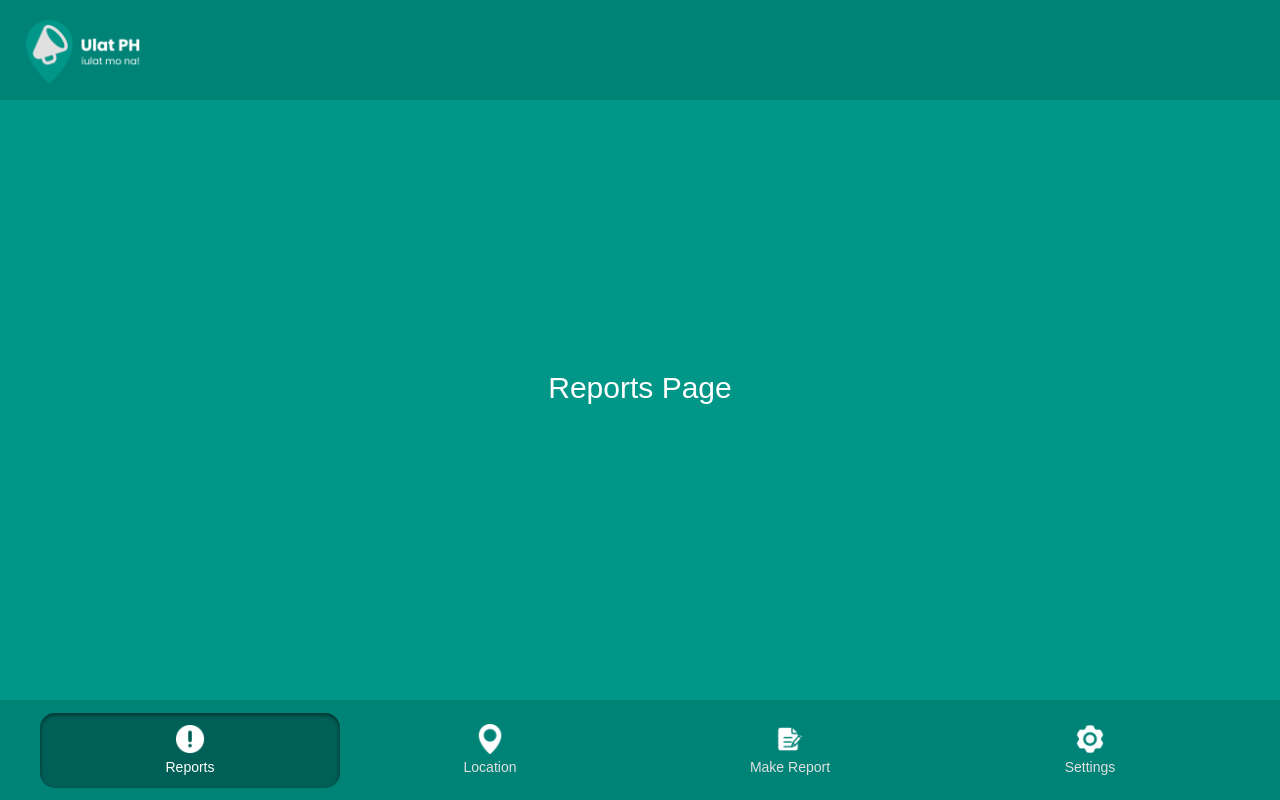
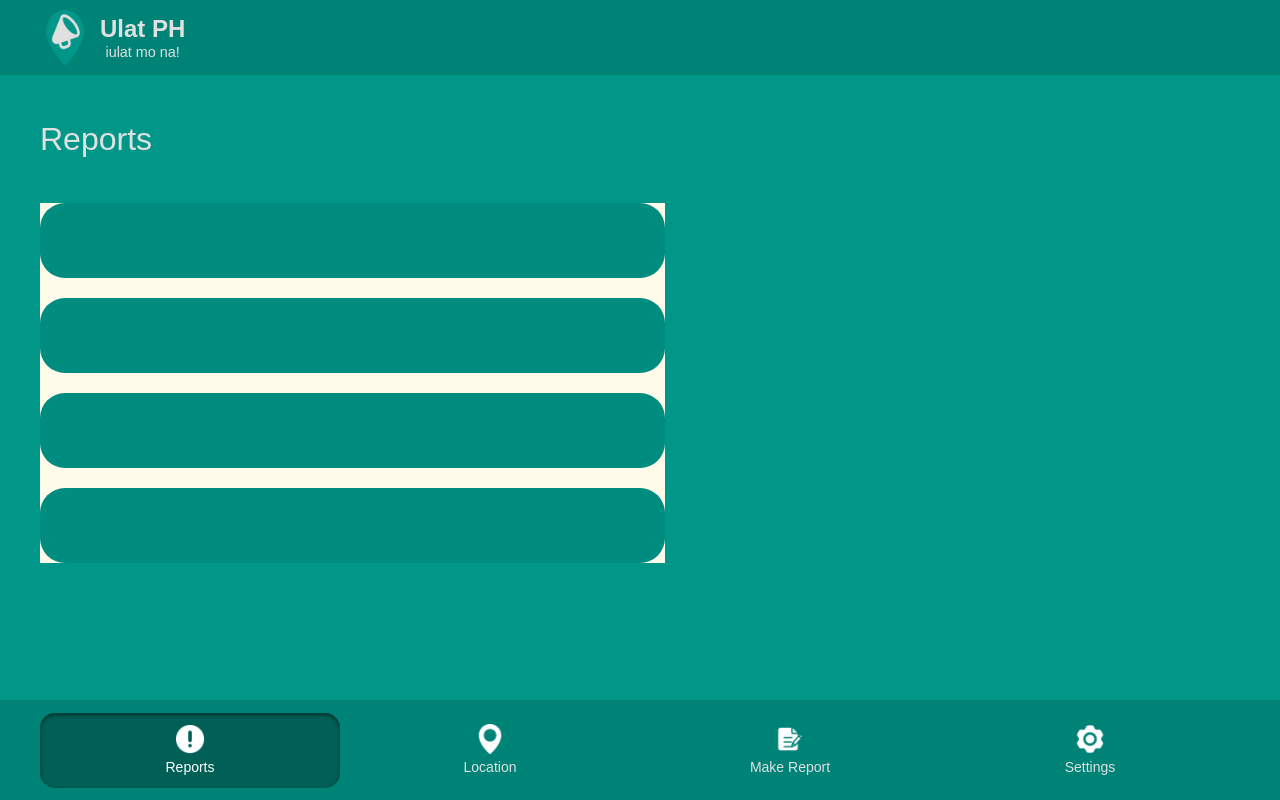
Before and after one commit to vnclrd/metro-realtime, a React (Vite) app in the folder frontend/: page /reports in a window 1280 px wide. Built offline with nearby package versions, Linux system fonts and the light colour scheme.

Commit message:
Create report bars

```diff
--- a/frontend/src/jsx/Reports.jsx
+++ b/frontend/src/jsx/Reports.jsx
@@ -3,26 +3,49 @@ import React, { useState } from 'react';
 function Reports() {
   // Use state to track which div is currently active.
   const [activeDiv, setActiveDiv] = useState('div1');
-
-  // Define the common, active, and inactive classes for the buttons.
-  // This makes the code cleaner and easier to read.
   const baseButtonClasses = 'flex flex-col items-center justify-center w-[25%] h-[75px] cursor-pointer';
 
   return (
     <div className='flex flex-col w-full min-h-screen'>
 
       {/* Header */}
-      <header className='fixed w-full h-[100px] top-0 bg-[#008377]'>
-        <img src="/public/ulat-ph-logo-2.png" alt="Ulat PH Logo 2" className='w-[125px] h-auto m-5' />
+      <header className='fixed flex w-full h-[75px] top-0 bg-[#008377]'>
+        <img src="/public/ulat-ph-logo.png" alt="Ulat PH Logo 2" className='w-[50px] m-2.5 ml-10' />
+        <div className='flex flex-col items-center justify-center'>
+          <h1 className='text-[1.5rem] text-[#e0e0e0] font-bold'>Ulat PH</h1>
+          <p className='text-[0.9rem] text-[#e0e0e0] font-light mt-[-5px]'>iulat mo na!</p>
+        </div>
+
       </header>
 
       {/* Reports Page Content */}
       <div
-        className={`flex-1 flex items-center justify-center p-4 mt-[75px] mb-[100px] ${
+        className={`flex-1 flex mt-[75px] mb-[100px] ${
           activeDiv === 'div1' ? 'bg-[#009688]' : 'hidden'
         }`}
       >
-        <h1 className='text-white text-3xl'>Reports Page</h1>
+
+        {/* Left Panel */}
+        <div className='w-[50%] h-auto bg-[#009688] m-10'>
+          <h1 className='text-[2rem] text-[#e0e0e0] font-medium mb-10'>Reports</h1>
+
+          <div className='flex flex-col gap-5 bg-amber-50'>
+            <div className='w-[625px] h-[75px] rounded-[25px] bg-[#008C7F]'></div>
+            <div className='w-[625px] h-[75px] rounded-[25px] bg-[#008C7F]'></div>
+            <div className='w-[625px] h-[75px] rounded-[25px] bg-[#008C7F]'></div>
+            <div className='w-[625px] h-[75px] rounded-[25px] bg-[#008C7F]'></div>
+          </div>
+
+
+
+
+
+
+        </div>
+
+        {/* Right Panel */}
+        <div className='w-[50%] h-auto bg-[#009688]'></div>
+
       </div>
 
       {/* Location Page Content */}
@@ -55,7 +78,7 @@ function Reports() {
       {/* Footer */}
       <footer className='fixed flex justify-around items-center w-full h-[100px] bottom-0 bg-[#008377] p-10'>
 
-        {/* Reports Button with Conditional Styles */}
+        {/* Reports Button */}
         <button
           className={`${baseButtonClasses} ${
             activeDiv === 'div1'
@@ -72,7 +95,7 @@ function Reports() {
           <p className='font-light text-sm mt-[3px]'>Reports</p>
         </button>
 
-        {/* Location Button with Conditional Styles */}
+        {/* Location Button */}
         <button
           className={`${baseButtonClasses} ${
             activeDiv === 'div2'
@@ -89,7 +112,7 @@ function Reports() {
           <p className='font-light text-sm mt-[3px]'>Location</p>
         </button>
 
-        {/* Make Report Button with Conditional Styles */}
+        {/* Make Report Button */}
         <button
           className={`${baseButtonClasses} ${
             activeDiv === 'div3'
@@ -106,7 +129,7 @@ function Reports() {
           <p className='font-light text-sm mt-[3px]'>Make Report</p>
         </button>
 
-        {/* Settings Button with Conditional Styles */}
+        {/* Settings Button */}
         <button
           className={`${baseButtonClasses} ${
             activeDiv === 'div4'
```
